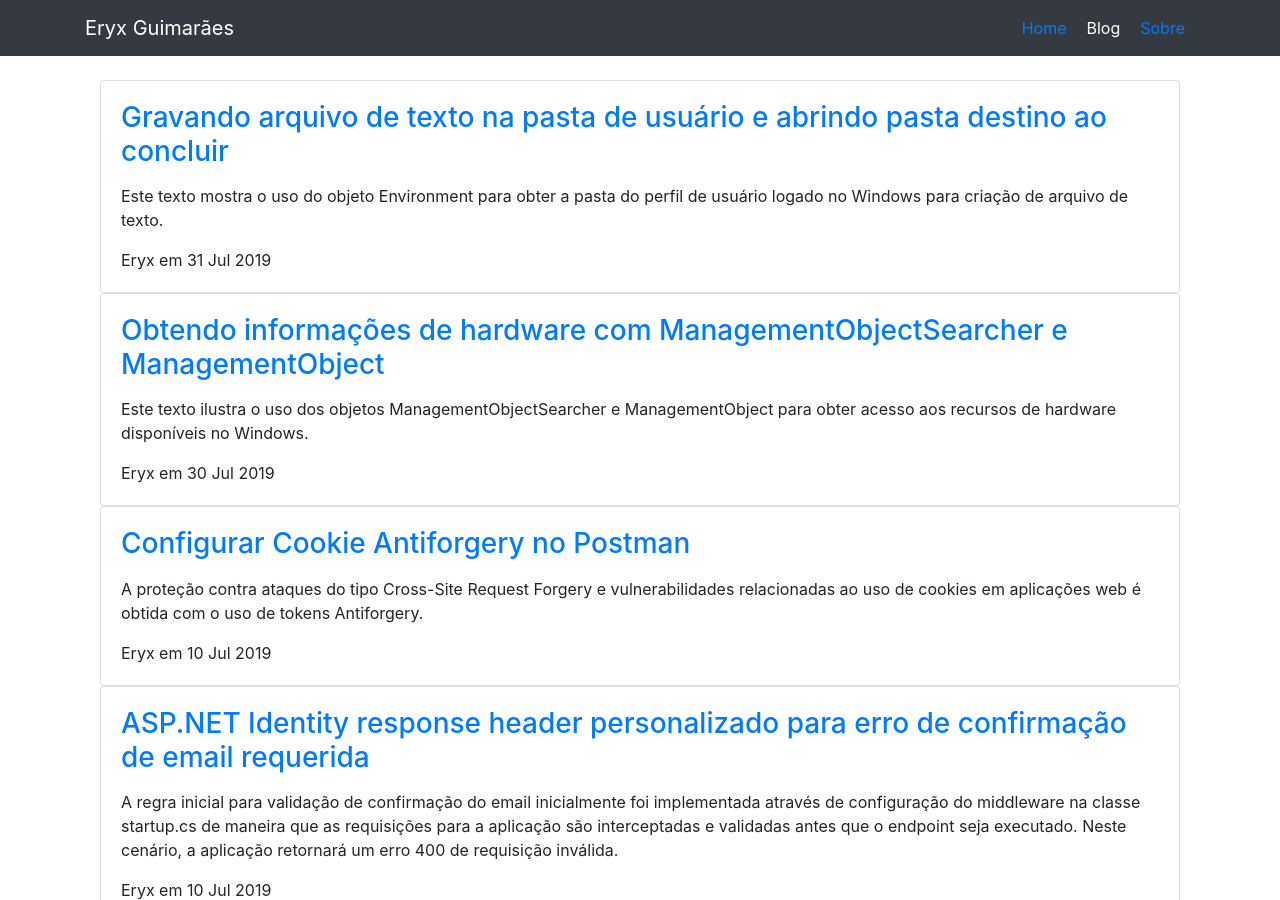
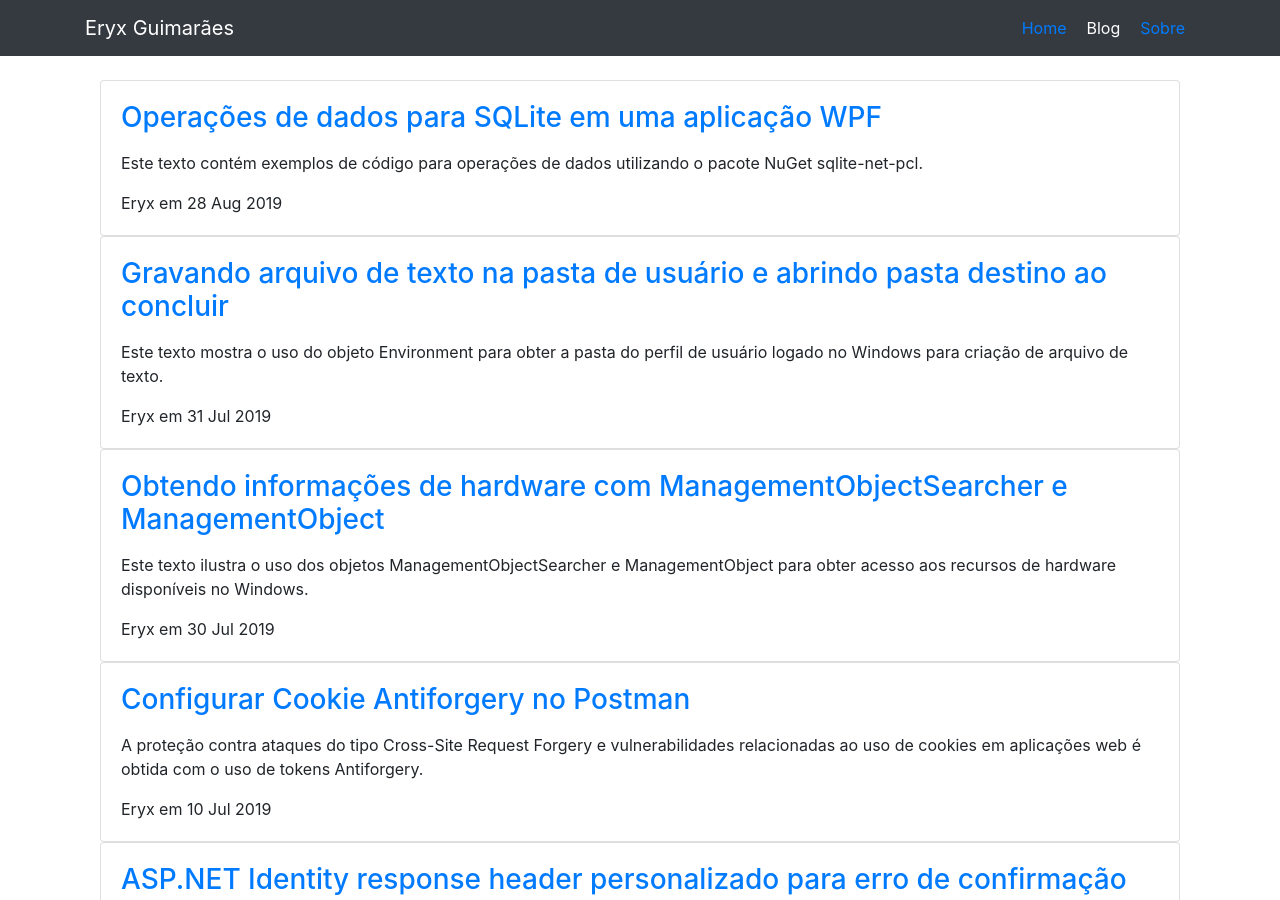
Before and after one commit to eryxjose/eryxjose.github.io, a Jekyll site: the page built from blog.html, in a window 1280 px wide and 900 px high. Built offline with Jekyll 4.4.1, drawn with Linux system fonts in a browser that asks for light colours; some of the changed text lies outside the part shown.

Commit message:
Ajuste cabeçalho post

```diff
--- a/_posts/2019-08-28-operacoes-de-dados-para-sqlite-em-uma-aplicacao-wpf.md
+++ b/_posts/2019-08-28-operacoes-de-dados-para-sqlite-em-uma-aplicacao-wpf.md
@@ -1,9 +1,11 @@
 ---
 layout: post
 author: Eryx
-title: Melhores práticas para trabalhar com HTML
-date: 07/08/2016
+title: Operações de dados para SQLite em uma aplicação WPF
+date: 28/08/2019
 ---
+
+
 
 Este texto contém exemplos de código para operações de dados utilizando o pacote NuGet sqlite-net-pcl.
 
```
